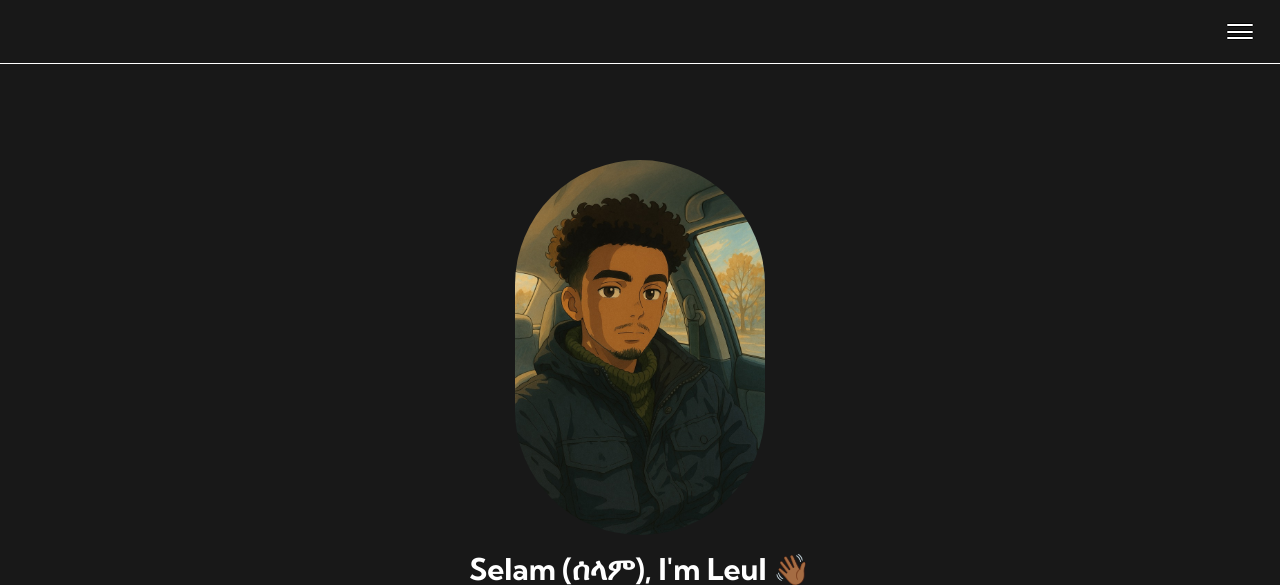
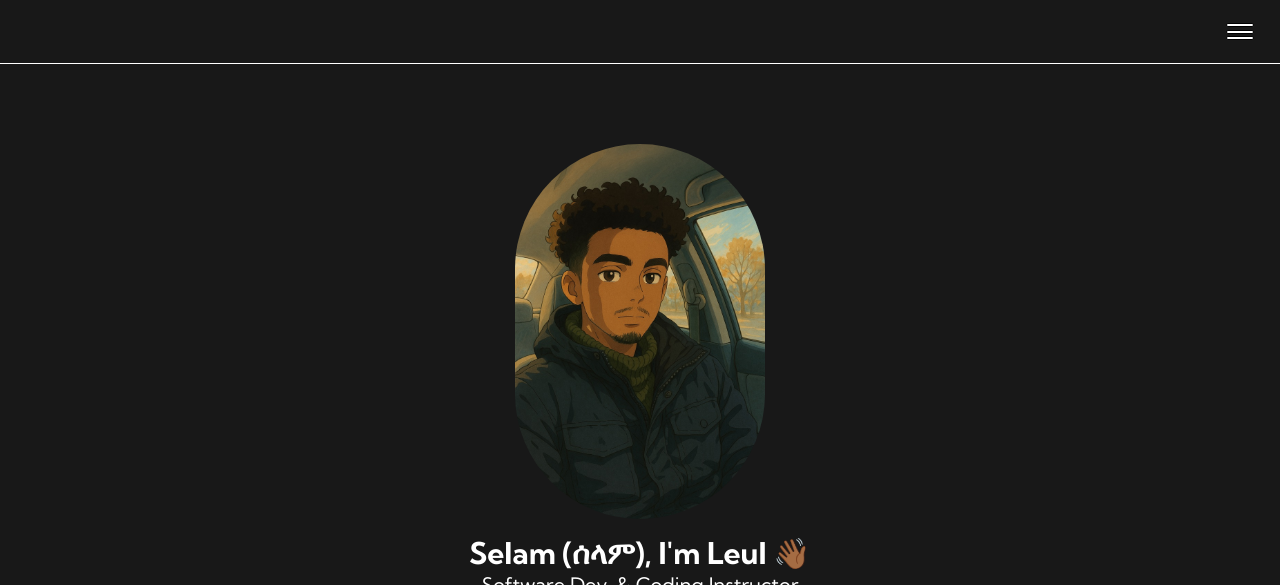
Before and after one commit to leulmes/portfolio-site, a Next.js app: page / in a window 1280 px wide. Shown: the top 585 px of the page. Built offline with nearby package versions, Linux system fonts and the light colour scheme.

Commit message:
more ui changes. p3

```diff
--- a/app/page.tsx
+++ b/app/page.tsx
@@ -50,7 +50,7 @@ export default function Home() {
 						id="first-section"
 						className="flex flex-col items-center justify-center text-white mb-36"
 					>
-						<div className="flex items-center justify-center mb-4 mt-24">
+						<div className="flex items-center justify-center mb-4 mt-20">
 							<div className="absolute w-[250px] h-[250px] rounded-full bg-[radial-gradient(circle,_var(--tw-gradient-stops))] from-gray-300 via-gray-400 to-gray-600 opacity-70 animate-pulse"></div>
 							<Image
 								src="ghibli.jpeg"
@@ -297,7 +297,7 @@ export default function Home() {
 							</div>
 						</div>
 					</div>
-					<div id="fourth-section" className="flex flex-col items-center mb-28 mt-40">
+					<div id="fourth-section" className="flex flex-col items-center mb-28 mt-32">
 						<h1 className="text-white font-main font-bold text-5xl">
 							Contact
 						</h1>
```
